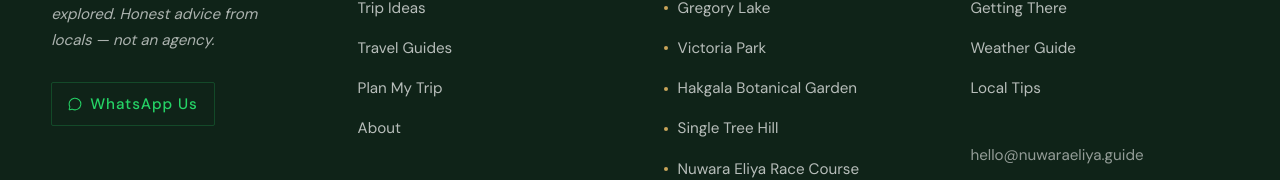
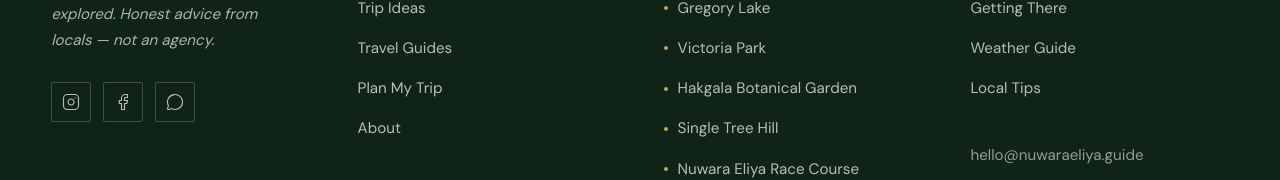
Before and after one commit to shakthi2704/nuwaraeliya-guide, a Next.js app: page /en in a window 1280 px wide. Shown: the part 6458-6638 px from the top of the page. Built offline with nearby package versions, Linux system fonts and the light colour scheme; a web font is replaced by a local one.

Commit message:
feat:Polish homepage and footer UI: hero legibility, text-link card CTAs, consistent section width, footer contrast and social icons

```diff
--- a/src/components/ui/Footer.tsx
+++ b/src/components/ui/Footer.tsx
@@ -3,6 +3,53 @@
 import { useTranslations } from "next-intl";
 import { Link } from "@/i18n/navigation";
 import { MessageCircle } from "lucide-react";
+
+type IconProps = { size?: number; strokeWidth?: number };
+
+function InstagramIcon({ size = 18, strokeWidth = 1.5 }: IconProps) {
+    return (
+        <svg
+            width={size}
+            height={size}
+            viewBox="0 0 24 24"
+            fill="none"
+            stroke="currentColor"
+            strokeWidth={strokeWidth}
+            strokeLinecap="round"
+            strokeLinejoin="round"
+            aria-hidden="true"
+        >
+            <rect x="2" y="2" width="20" height="20" rx="5" ry="5" />
+            <path d="M16 11.37A4 4 0 1 1 12.63 8 4 4 0 0 1 16 11.37z" />
+            <line x1="17.5" y1="6.5" x2="17.51" y2="6.5" />
+        </svg>
+    );
+}
+
+function FacebookIcon({ size = 18, strokeWidth = 1.5 }: IconProps) {
+    return (
+        <svg
+            width={size}
+            height={size}
+            viewBox="0 0 24 24"
+            fill="none"
+            stroke="currentColor"
+            strokeWidth={strokeWidth}
+            strokeLinecap="round"
+            strokeLinejoin="round"
+            aria-hidden="true"
+        >
+            <path d="M18 2h-3a5 5 0 0 0-5 5v3H7v4h3v8h4v-8h3l1-4h-4V7a1 1 0 0 1 1-1h3z" />
+        </svg>
+    );
+}
+
+// TODO: replace placeholder URLs and the WhatsApp number before launch
+const SOCIAL = [
+    { label: "Instagram", href: "https://instagram.com/", Icon: InstagramIcon },
+    { label: "Facebook", href: "https://facebook.com/", Icon: FacebookIcon },
+    { label: "WhatsApp", href: "https://wa.me/94777000000", Icon: MessageCircle },
+] as const;
 
 const EXPLORE = [
     { key: "experiences", href: "/experiences" },
@@ -73,23 +120,22 @@ export default function Footer() {
                             {t("tagline")}
                         </p>
 
-                        <a
-                            href="https://wa.me/94777000000"
-                            target="_blank"
-                            rel="noopener noreferrer"
-                            className="inline-flex items-center gap-2 text-[#25d366] border border-[rgba(37,211,102,0.22)] transition-colors duration-200 hover:border-[rgba(37,211,102,0.5)]"
-                            style={{
-                                fontFamily: "var(--font-sans)",
-                                fontSize: "var(--text-xs)",
-                                fontWeight: 500,
-                                letterSpacing: "0.06em",
-                                borderRadius: "2px",
-                                padding: "0.5rem 1rem",
-                            }}
-                        >
-                            <MessageCircle size={14} strokeWidth={1.75} />
-                            {t("whatsappUs")}
-                        </a>
+                        <ul className="flex items-center gap-3 list-none">
+                            {SOCIAL.map(({ label, href, Icon }) => (
+                                <li key={label}>
+                                    <a
+                                        href={href}
+                                        target="_blank"
+                                        rel="noopener noreferrer"
+                                        aria-label={label}
+                                        className="flex items-center justify-center w-10 h-10 text-white/70 border border-white/20 transition-colors duration-200 hover:text-[var(--color-gold-mid)] hover:border-[var(--color-gold-mid)]"
+                                        style={{ borderRadius: "2px" }}
+                                    >
+                                        <Icon size={18} strokeWidth={1.5} />
+                                    </a>
+                                </li>
+                            ))}
+                        </ul>
                     </div>
 
                     {/* Col 2 — Explore */}
```
